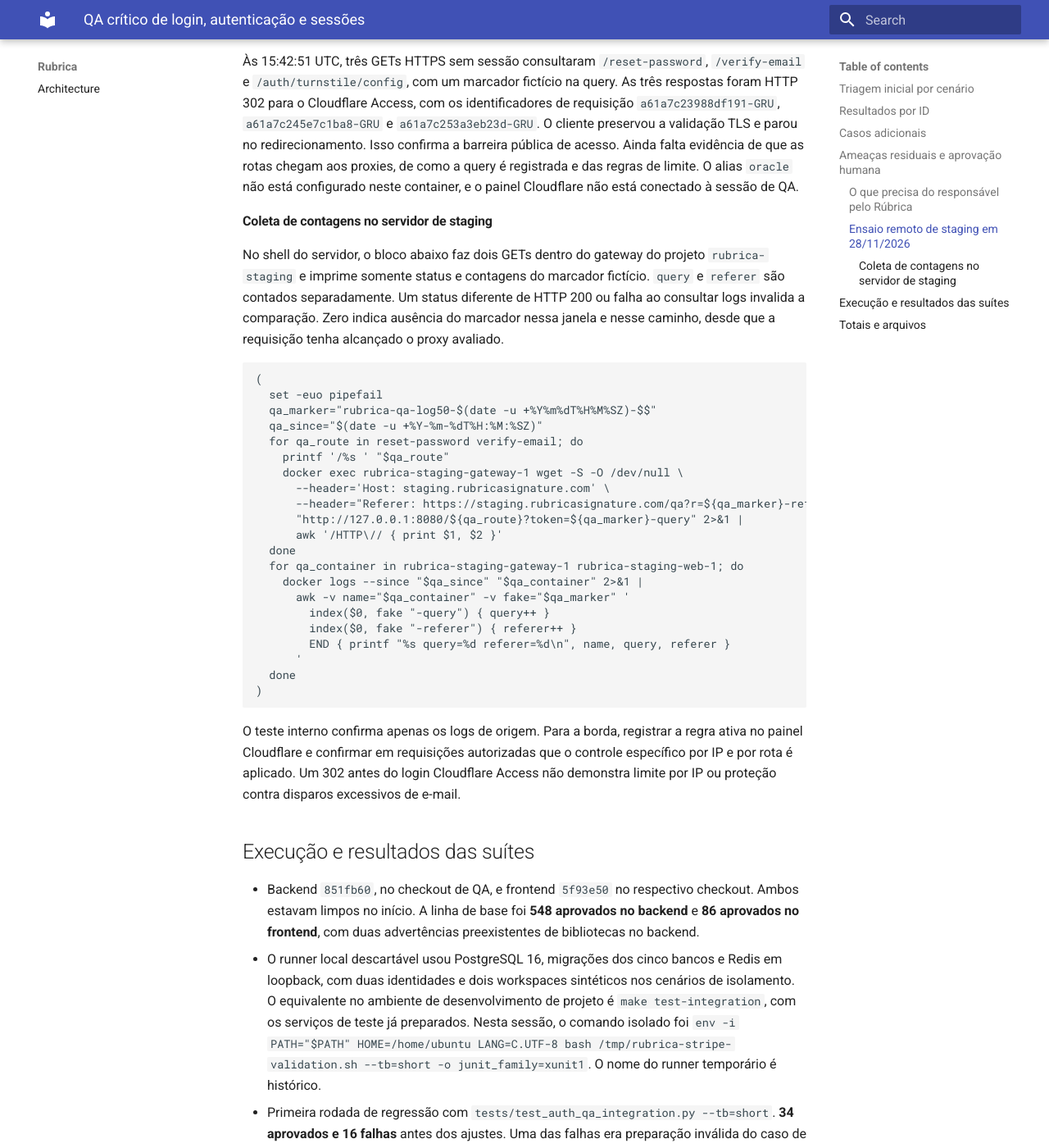
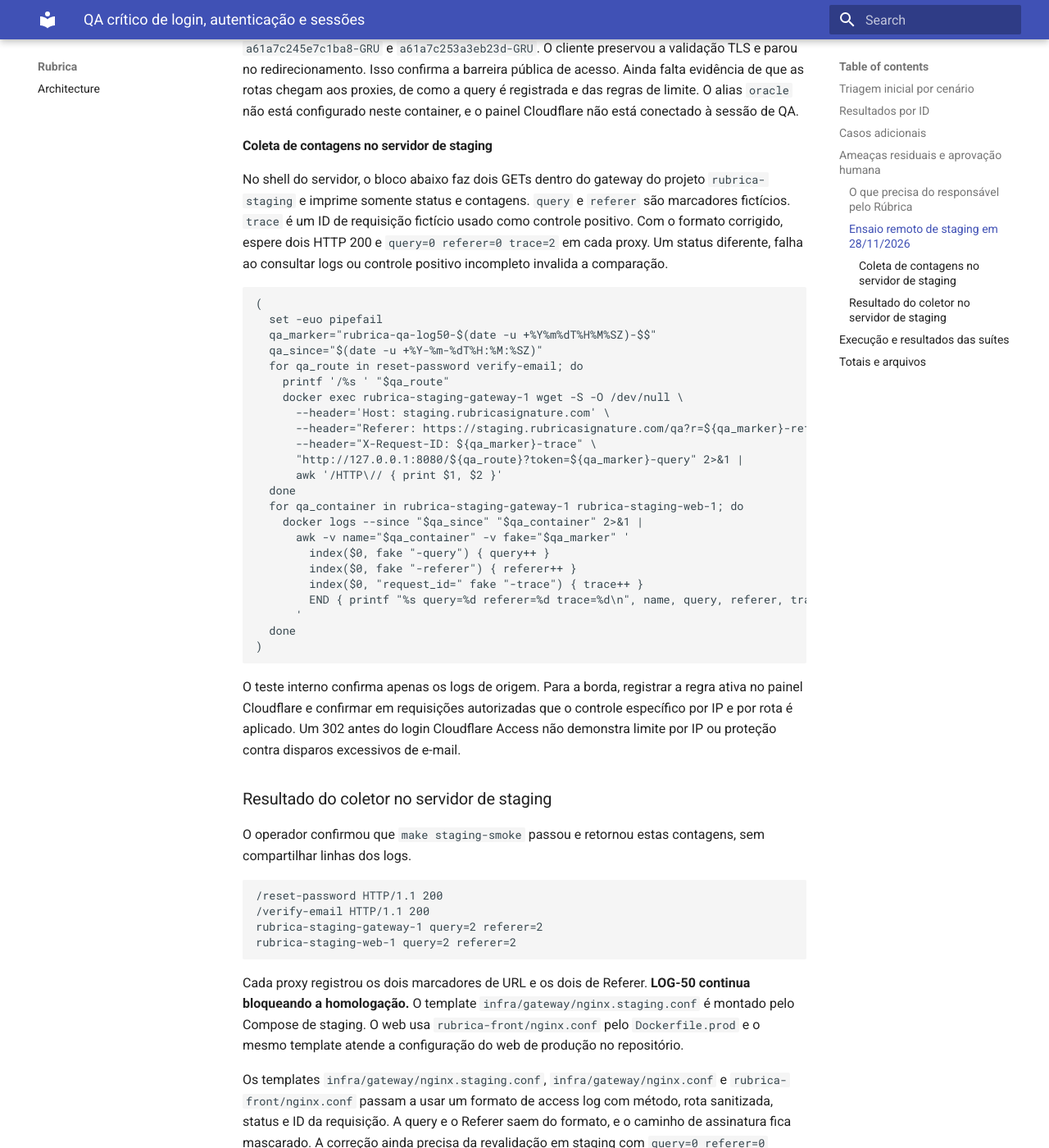
Before and after one commit to MatheusPaivaBrito/rubrica-back, an MkDocs documentation site: the page built from docs/auth-qa-critical.md, in a window 1280 px wide and 1400 px high, scrolled down 15576 px. Shown: the whole window at 82% size. Built offline with MkDocs 1.6.1 and Material for MkDocs 9.7.7, drawn with Linux system fonts in a browser that asks for light colours; some of the changed text lies outside the part shown.

Commit message:
Sanitize gateway access logs for account links

````diff
--- a/docs/auth-qa-critical.md
+++ b/docs/auth-qa-critical.md
@@ -114,7 +114,7 @@ A coluna de evidência usa **I** para `tests/test_auth_qa_integration.py`, **S**
 | LOG-47 | Retornos externos absolutos, relativos ao protocolo, esquema não HTTP, barras invertidas e caminho legítimo. | Teste Angular direcionou os quatro casos externos ao dashboard e preservou o link legítimo. F `login return destination` (F:9). Sem navegador real. | APROVADO POR EVIDÊNCIA |
 | LOG-48 | Falha injetada no estabelecimento da conexão ao PostgreSQL. | HTTP 500, sem índice de access ou sessão. Login legítimo recupera ao remover a falha. I `test_postgres_connection_failure_does_not_issue_session` (I:448). | APROVADO POR EVIDÊNCIA |
 | LOG-49 | Interrupção simulada entre escritas ou antes de EXEC. | Escritas separadas deixavam sessão órfã. Uma transação Redis garante que, antes de EXEC, nenhum estado parcial fique visível. A instância recriada autentica normalmente. I `test_interrupted_session_write_leaves_no_partial_indexes` (I:464). Não foi simulado failover ou perda de persistência Redis. | CORRIGIDO E REVALIDADO |
-| LOG-50 | Erros em login, reset, MFA e refresh, além da configuração de logs no caminho dos links. | A API ecoava segredos em 422. Foi corrigida e revalidada por I `test_auth_validation_does_not_echo_secrets_or_log_request_bodies` (I:499). Há evidência estática separada de possível exposição dos tokens de reset e ativação na query dos logs combinados dos proxies. A configuração efetiva precisa de inspeção autorizada com marcador fictício. | VULNERABILIDADE ENCONTRADA |
+| LOG-50 | Erros em login, reset, MFA e refresh, além dos logs no caminho dos links. | A API ecoava segredos em 422. O ajuste local passou em I `test_auth_validation_does_not_echo_secrets_or_log_request_bodies` (I:499). Em staging, os dois proxies registraram os marcadores fictícios da query e do Referer. A confirmação abrange os logs de origem de staging. | VULNERABILIDADE ENCONTRADA |
 
 ## Casos adicionais
 
@@ -123,7 +123,7 @@ A coluna de evidência usa **I** para `tests/test_auth_qa_integration.py`, **S**
 
 ## Ameaças residuais e aprovação humana
 
-1. **Crítica, LOG-50.** `account_service.py:177` e `:220` geram links de reset e ativação com token na query. `infra/gateway/nginx.conf` e `infra/gateway/nginx.staging.conf` não definem formato sanitizado. `rubrica-front/nginx.conf:93` desativa o access log apenas no callback Serpro. O formato combined padrão do Nginx inclui a primeira linha da requisição e o Referer. A evidência é de configuração, sem leitura de logs de cliente. Verificar com marcador sintético em implantação autorizada e aprovar sanitização em todos os saltos que recebem esses links. [Formato de log do Nginx](https://nginx.org/en/docs/http/ngx_http_log_module.html)
+1. **Crítica, LOG-50.** `account_service.py:177` e `:220` geram links de reset e ativação com token na query. A coleta em staging confirmou que o gateway e o web registram a query e o Referer. O formato combined padrão do Nginx inclui ambos. O ensaio usou apenas marcadores fictícios. A exposição em produção, os destinos de coleta e os logs históricos continuam sem verificação. [Formato de log do Nginx](https://nginx.org/en/docs/http/ngx_http_log_module.html)
 2. **Alta, LOG-13/14/39.** Confirmar topologia do túnel, origens confiáveis, reescrita de cabeçalhos e resposta 429 com origem controlada. Confirmar controle de recuperação por destinatário e tratamento de falha do provedor de e-mail. A ficha local não prova regras efetivas do Cloudflare ou do Nginx implantado.
 3. **Alta, LOG-25/29/44/46/52.** Conferir separação de Redis dos projetos e cookies reais no navegador. Exercitar duas abas para renovar e trocar de workspace. A prova backend registra o destino por requisição e preserva a política de replay.
 4. **Alta, LOG-03/51.** Medida local pequena não elimina diferenças de latência entre redes e hashes legados. Revisar necessidade de política de senhas antigas e verificar que a interface comunica o teto em bytes antes da homologação.
@@ -132,7 +132,7 @@ A coluna de evidência usa **I** para `tests/test_auth_qa_integration.py`, **S**
 
 | Quando | ID | Autorização ou decisão necessária | Trabalho que o QA pode adiantar |
 |---|---|---|---|
-| Antes da homologação | LOG-50 | Ensaio autorizado em 28/11/2026. Falta a contagem do marcador nos logs do gateway e do web de staging. Se a query aparecer, aprovar a sanitização da configuração efetiva. | A sondagem pública parou no Cloudflare Access. O bloco abaixo permite ao operador coletar apenas contagens no staging. |
+| Antes da homologação | LOG-50 | Atualizar os dois proxies de staging e enviar as contagens da coleta pós-correção. O ensaio inicial confirmou o problema. | A sanitização está nos templates de origem. O deploy de produção e qualquer ação sobre logs históricos ficam para uma decisão separada. |
 | Na mesma janela de staging | LOG-13/14/39 | Conferência autorizada em 28/11/2026. Falta evidência da regra ativa da zona, com origem de contagem, rotas, janela, limite e ação. | Usar a evidência do painel e um ensaio de baixo volume com contas sintéticas depois de obter acesso autenticado. |
 | Se a validação reproduzir um problema | LOG-39/52 | Decidir um limite por destinatário ou uma mudança na política de replay somente se os controles atuais se mostrarem insuficientes e a correção exigir mudança de regra. | Testar a concorrência em navegador local assim que houver um executor disponível. |
 | Se houver proposta de migração | LOG-51 | Aprovar a política para senhas antigas caso a migração exija redefinição ou invalidação de credenciais. | Preservar a compatibilidade atual e validar o limite de novas senhas. |
@@ -145,7 +145,7 @@ Ao encontrar um item que depende do responsável, comunicar no chat e registrar
 
 #### Coleta de contagens no servidor de staging
 
-No shell do servidor, o bloco abaixo faz dois GETs dentro do gateway do projeto `rubrica-staging` e imprime somente status e contagens do marcador fictício. `query` e `referer` são contados separadamente. Um status diferente de HTTP 200 ou falha ao consultar logs invalida a comparação. Zero indica ausência do marcador nessa janela e nesse caminho, desde que a requisição tenha alcançado o proxy avaliado.
+No shell do servidor, o bloco abaixo faz dois GETs dentro do gateway do projeto `rubrica-staging` e imprime somente status e contagens. `query` e `referer` são marcadores fictícios. `trace` é um ID de requisição fictício usado como controle positivo. Com o formato corrigido, espere dois HTTP 200 e `query=0 referer=0 trace=2` em cada proxy. Um status diferente, falha ao consultar logs ou controle positivo incompleto invalida a comparação.
 
 ```bash
 (
@@ -157,6 +157,7 @@ No shell do servidor, o bloco abaixo faz dois GETs dentro do gateway do projeto
     docker exec rubrica-staging-gateway-1 wget -S -O /dev/null \
       --header='Host: staging.rubricasignature.com' \
       --header="Referer: https://staging.rubricasignature.com/qa?r=${qa_marker}-referer" \
+      --header="X-Request-ID: ${qa_marker}-trace" \
       "http://127.0.0.1:8080/${qa_route}?token=${qa_marker}-query" 2>&1 |
       awk '/HTTP\// { print $1, $2 }'
   done
@@ -165,13 +166,33 @@ No shell do servidor, o bloco abaixo faz dois GETs dentro do gateway do projeto
       awk -v name="$qa_container" -v fake="$qa_marker" '
         index($0, fake "-query") { query++ }
         index($0, fake "-referer") { referer++ }
-        END { printf "%s query=%d referer=%d\n", name, query, referer }
+        index($0, "request_id=" fake "-trace") { trace++ }
+        END { printf "%s query=%d referer=%d trace=%d\n", name, query, referer, trace }
       '
   done
 )
 ```
 
 O teste interno confirma apenas os logs de origem. Para a borda, registrar a regra ativa no painel Cloudflare e confirmar em requisições autorizadas que o controle específico por IP e por rota é aplicado. Um 302 antes do login Cloudflare Access não demonstra limite por IP ou proteção contra disparos excessivos de e-mail.
+
+### Resultado do coletor no servidor de staging
+
+O operador confirmou que `make staging-smoke` passou e retornou estas contagens, sem compartilhar linhas dos logs.
+
+```text
+/reset-password HTTP/1.1 200
+/verify-email HTTP/1.1 200
+rubrica-staging-gateway-1 query=2 referer=2
+rubrica-staging-web-1 query=2 referer=2
+```
+
+Cada proxy registrou os dois marcadores de URL e os dois de Referer. **LOG-50 continua bloqueando a homologação.** O template `infra/gateway/nginx.staging.conf` é montado pelo Compose de staging. O web usa `rubrica-front/nginx.conf` pelo `Dockerfile.prod` e o mesmo template atende a configuração do web de produção no repositório.
+
+Os templates `infra/gateway/nginx.staging.conf`, `infra/gateway/nginx.conf` e `rubrica-front/nginx.conf` passam a usar um formato de access log com método, rota sanitizada, status e ID da requisição. A query e o Referer saem do formato, e o caminho de assinatura fica mascarado. A correção ainda precisa da revalidação em staging com `query=0 referer=0 trace=2` nos dois proxies. Ela cobre os access logs futuros. Logs de erro, agregadores, arquivos históricos e a regra de limite no Cloudflare exigem verificação própria.
+
+O Nginx 1.30.4 descartável passou no `nginx -t` e no teste HTTP local encadeado do gateway ao web. Com a configuração anterior, as três variantes registraram os marcadores de query, Referer e assinatura. Com a correção, cada gateway retornou quatro HTTP 200 e registrou quatro IDs de requisição, e o web registrou os oito. Nenhum marcador protegido entrou nos access logs. Foram exercitadas recuperação, ativação, uma rota de assinatura e a configuração Turnstile. Os templates foram executados em loopback, com upstream e página SPA fictícios. [Nginx 1.30.4](https://nginx.org/download/)
+
+No servidor de staging, validar os contêineres temporários com `nginx -t`, recriar o web com a imagem atualizada e recriar explicitamente o gateway para aplicar o arquivo montado do checkout novo. Depois testar `make staging-smoke` e executar o coletor. O check do gateway que já está rodando pode ler a configuração do mount anterior.
 
 ## Execução e resultados das suítes
 
````
Also changed, not shown: docs/rubrica-plano-revisao-critica.md (+1 -1 lines), 2 other files.
